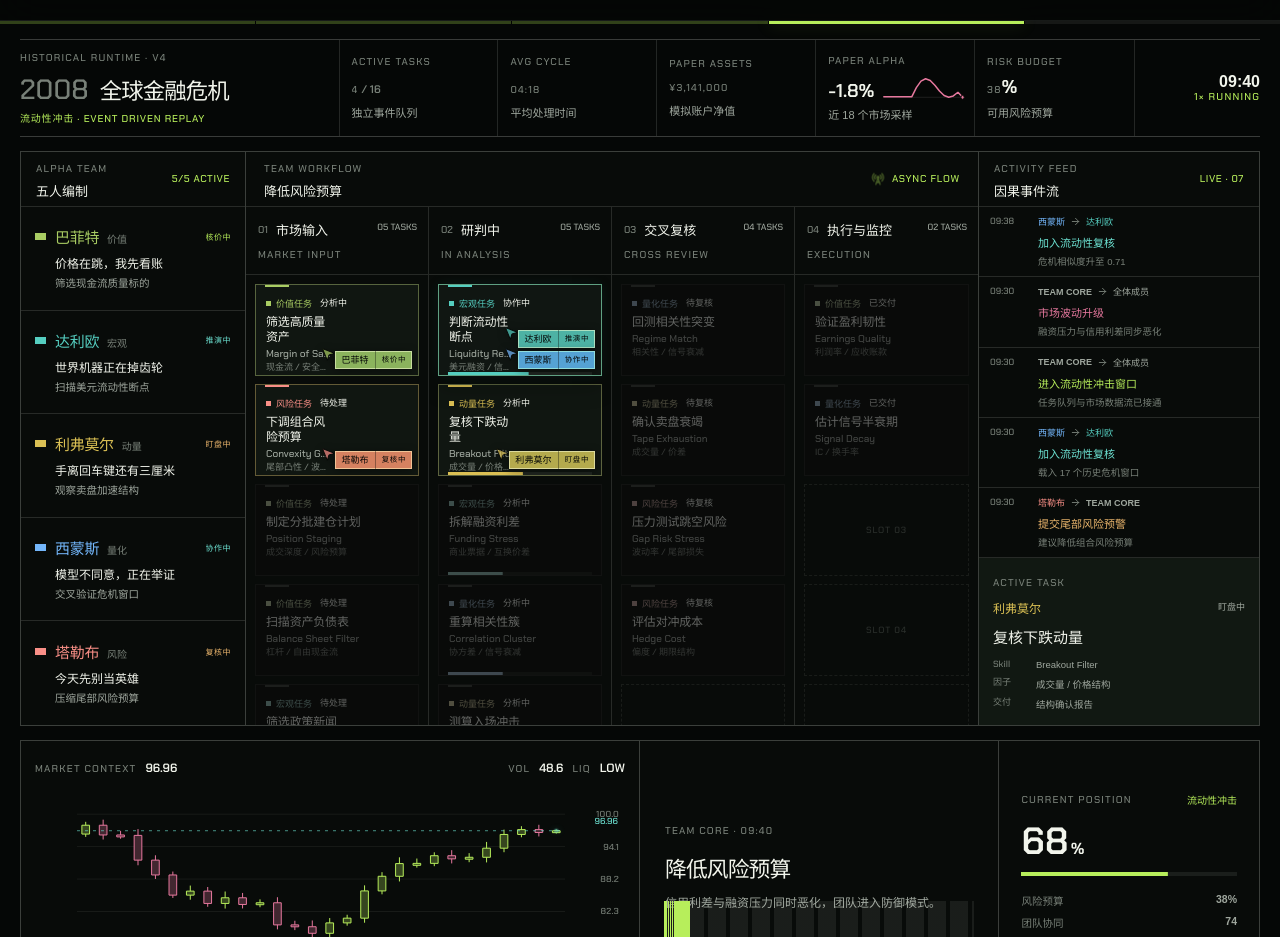
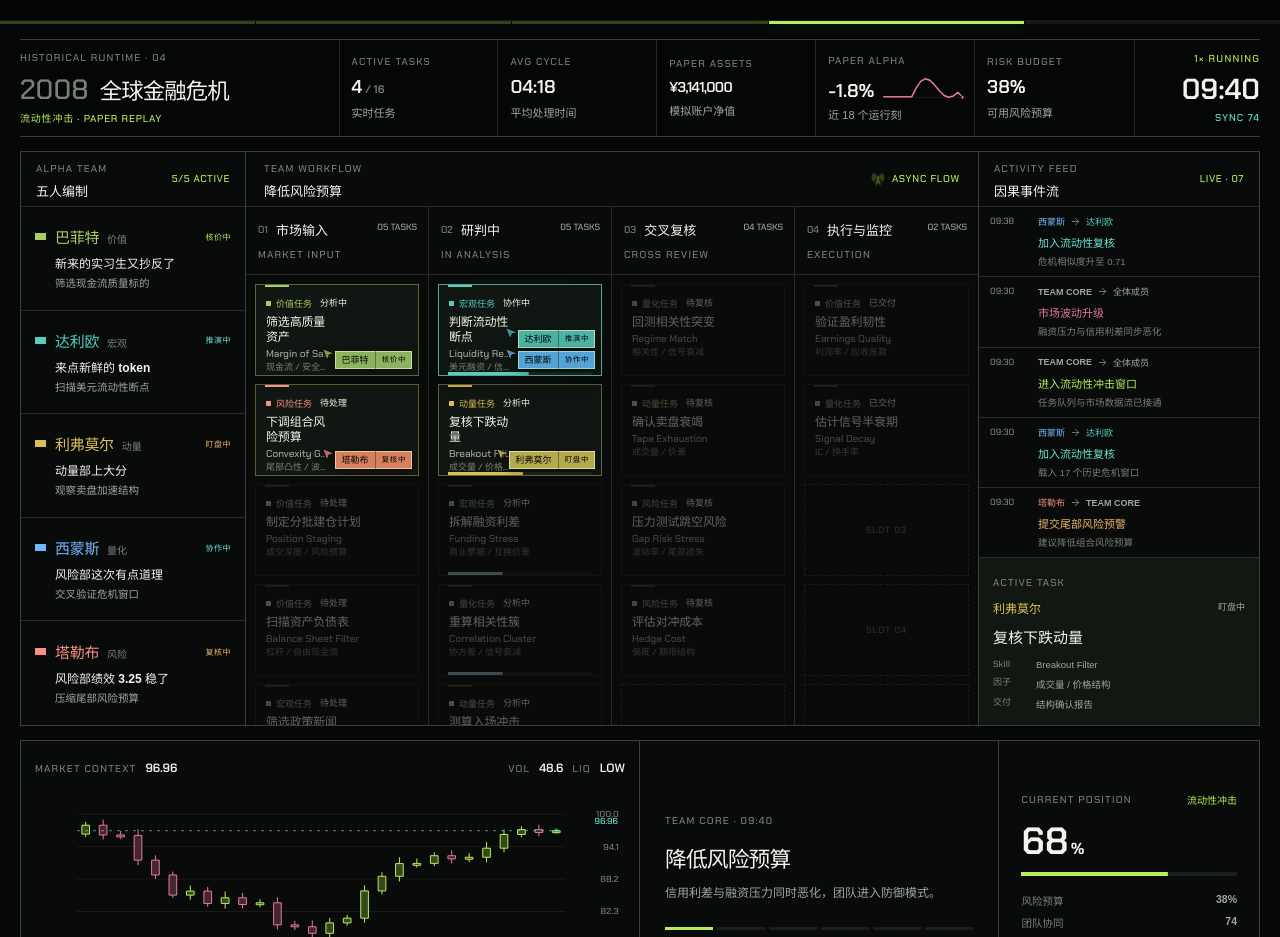
Before and after one commit to qellbot-lab/DEX_UI, a React (Vite) app in the folder versions/v4/prototype/: page /runtime in a window 1280 px wide. Shown: the part 55-992 px from the top of the page. Built offline with nearby package versions, Linux system fonts and the light colour scheme.

Commit message:
fix: restore v3 runtime framing

```diff
--- a/versions/v4/prototype/src/pages/RuntimePage.jsx
+++ b/versions/v4/prototype/src/pages/RuntimePage.jsx
@@ -87,24 +87,6 @@ function AlphaSparkline({ values, negative }) {
       <polyline points={points} />
       <circle cx={latestPoint[0]} cy={latestPoint[1]} r="2.1" />
     </svg>
-  )
-}
-
-function MetricTicker({ value, formatter = String, direction = 1 }) {
-  return (
-    <span className="v4-metric-ticker" aria-live="polite">
-      <AnimatePresence initial={false} mode="popLayout">
-        <motion.span
-          key={value}
-          initial={{ opacity: 0, y: direction >= 0 ? 9 : -9 }}
-          animate={{ opacity: 1, y: 0 }}
-          exit={{ opacity: 0, y: direction >= 0 ? -7 : 7 }}
-          transition={{ duration: 0.24, ease: [0.16, 1, 0.3, 1] }}
-        >
-          {formatter(value)}
-        </motion.span>
-      </AnimatePresence>
-    </span>
   )
 }
 
@@ -235,6 +217,7 @@ export function RuntimePage() {
   const alpha = getV4Alpha(paperAssets)
   const equityHistory = useMemo(() => createV4EquityHistory(runtime), [runtime])
   const cycleProgress = getV4CycleProgress(runtime.timeMs)
+  const phaseProgressIndex = Math.min(5, Math.floor(cycleProgress * 6))
   const alertActor = runtime.alert?.actorId ? seatByRoleId[runtime.alert.actorId] : null
   const alertIdentity = runtime.alert?.actorId ? identityForRole(runtime.alert.actorId) : null
 
@@ -314,25 +297,25 @@ export function RuntimePage() {
       <section className="v3-runtime-shell" aria-label="历史副本实时模拟控制台">
         <header className="v3-runtime-topbar">
           <div className="v3-scenario-title">
-            <span>HISTORICAL RUNTIME · V4</span>
+            <span>HISTORICAL RUNTIME · 04</span>
             <div><b>{event.year}</b><h1>{event.name}</h1></div>
-            <small>{runtime.decision.phaseLabel} · EVENT DRIVEN REPLAY</small>
+            <small>{runtime.decision.phaseLabel} · PAPER REPLAY</small>
           </div>
 
           <div className="v3-runtime-kpis" aria-label="模拟关键指标">
             <div>
               <span>ACTIVE TASKS</span>
-              <b><MetricTicker value={activeTaskCount} /><small>/ {runtimeTasks.length}</small></b>
-              <em>独立事件队列</em>
+              <b>{activeTaskCount}<small>/ {runtimeTasks.length}</small></b>
+              <em>实时任务</em>
             </div>
             <div>
               <span>AVG CYCLE</span>
-              <b><MetricTicker value={runtime.metrics.averageCycle} /></b>
+              <b>{runtime.metrics.averageCycle}</b>
               <em>平均处理时间</em>
             </div>
             <div className="v3-kpi-assets">
               <span>PAPER ASSETS</span>
-              <b><MetricTicker value={displayAssets} formatter={paperAssetFormatter.format} /></b>
+              <b>{paperAssetFormatter.format(displayAssets)}</b>
               <em>模拟账户净值</em>
             </div>
             <div className="v3-kpi-alpha">
@@ -343,18 +326,19 @@ export function RuntimePage() {
                 </b>
                 <AlphaSparkline values={equityHistory} negative={alpha < 0} />
               </div>
-              <em>近 18 个市场采样</em>
+              <em>近 18 个运行刻</em>
             </div>
             <div>
               <span>RISK BUDGET</span>
-              <b><MetricTicker value={runtime.metrics.risk} />%</b>
+              <b>{runtime.metrics.risk}%</b>
               <em>可用风险预算</em>
             </div>
           </div>
 
           <div className="v3-runtime-clock">
-            <strong>{sessionTime}</strong>
             <span>{paused ? 'PAUSED' : `${speed}× RUNNING`}</span>
+            <b>{sessionTime}</b>
+            <small>SYNC {runtime.metrics.sync}</small>
           </div>
         </header>
 
@@ -654,8 +638,10 @@ export function RuntimePage() {
                 <p>{runtime.decision.note}</p>
               </motion.div>
             </AnimatePresence>
-            <div className="v4-cycle-progress" aria-label={`运行周期进度 ${Math.round(cycleProgress * 100)}%`}>
-              <span style={{ transform: `scaleX(${cycleProgress})` }} />
+            <div className="v3-phase-progress" aria-label={`运行周期进度 ${Math.round(cycleProgress * 100)}%`}>
+              {Array.from({ length: 6 }, (_, index) => (
+                <i key={index} className={index <= phaseProgressIndex ? 'is-active' : ''} />
+              ))}
             </div>
           </section>
 
--- a/versions/v4/prototype/src/runtimeV4Engine.js
+++ b/versions/v4/prototype/src/runtimeV4Engine.js
@@ -15,6 +15,142 @@ const RUNTIME_START_SECONDS = (9 * 60 + 30) * 60
 const INITIAL_ASSETS = 3_200_000
 const twoDigits = (value) => String(value).padStart(2, '0')
 
+const AGENT_HUMOR_LIBRARY = {
+  buffett: {
+    working: [
+      '价值部先算账，别催',
+      '新来的实习生又抄反了',
+      '下次开会记得叫价值部',
+      '年终奖先别算进净值',
+    ],
+    collab: [
+      '量化部是没人了吗',
+      '动量部别把图画飞了',
+      '风险部又来没收预算',
+      '这次听宏观部半句',
+    ],
+    waiting: [
+      'Codex，你来做',
+      '牛马已收到',
+      '今天是周五吗？',
+      '我先假装没看见波动',
+    ],
+    win: [
+      '价值部今天也上分',
+      '我是耐心型天才交易员',
+      '便宜货终于会说话了',
+      '半场开香槟，只喝白水',
+    ],
+  },
+  dalio: {
+    working: [
+      '我来画K线',
+      '宏观部今天管天气',
+      '来点新鲜的 token',
+      '世界机器又要开会了',
+    ],
+    collab: [
+      '下次开会叫上价值部',
+      '量化部先别抢结论',
+      '风险部请停止唱空',
+      '动量部上大分，我记笔记',
+    ],
+    incident: [
+      'Codex，数据源你来修',
+      '年终奖要亏光啦',
+      '宏观部的锅又大又圆',
+      '我不行了，先切备用源',
+    ],
+    waiting: [
+      '今天是周五吗？',
+      '牛马已收到',
+      '等央行先说人话',
+      '我先把世界画圆一点',
+    ],
+  },
+  livermore: {
+    working: [
+      '动量部上大分',
+      '我是天才交易员',
+      '我来画K线',
+      '手别抖，利润会跑',
+    ],
+    collab: [
+      '我不同意',
+      '量化部再算一次',
+      '风险部别拔我网线',
+      '价值部这次跟不跟',
+    ],
+    waiting: [
+      '半场开香槟',
+      '今天是周五吗？',
+      '市场不动我也不动',
+      'Codex，帮我盯两分钟',
+    ],
+    loss: [
+      '天才交易员陨落了',
+      '我不行了',
+      '年终奖要亏光啦',
+      '刚才那根线当没看见',
+    ],
+  },
+  simons: {
+    working: [
+      '量化部是有人滴',
+      '来点新鲜的 token',
+      '模型不背这个锅',
+      'Codex，你来跑回测',
+    ],
+    collab: [
+      '我不同意',
+      '样本说你们都太自信',
+      '下次开会叫上量化部',
+      '风险部这次有点道理',
+    ],
+    waiting: [
+      'GPU 摸鱼中',
+      '今天是周五吗？',
+      '模型在装作深思熟虑',
+      '牛马已收到，开始重算',
+    ],
+    win: [
+      '量化部上大分',
+      '模型今天想要绩效',
+      '半场开香槟，只开日志',
+      '我是天才回测员',
+    ],
+  },
+  taleb: {
+    working: [
+      '风险部绩效 3.25 稳了',
+      '我不同意',
+      '今天谁也别想梭哈',
+      '风险部已拔掉香槟塞',
+    ],
+    collab: [
+      '动量部先坐下',
+      '量化部把尾巴算进去',
+      '下次开会叫上风险部',
+      '价值部别只看便宜',
+    ],
+    incident: [
+      '天才交易员陨落预警',
+      '年终奖保卫战开始',
+      '我不行了，你们先止损',
+      '风险部今天又要得罪人',
+    ],
+    waiting: [
+      '今天是周五吗？',
+      '牛马已收到',
+      '等你们乐观完我再说',
+      '我先替组合担心一下',
+    ],
+  },
+}
+
+const humorPool = (agentId, mood) => AGENT_HUMOR_LIBRARY[agentId][mood]
+const firstHumor = (agentId, mood) => humorPool(agentId, mood)[0]
+
 const INITIAL_LANES = [
   1, 0, 1, 2,
   0, 0, 1, 0,
@@ -26,7 +162,7 @@ const INITIAL_AGENT_STATE = {
   buffett: {
     taskId: 'quality-screen',
     mode: 'working',
-    humor: '价格很热闹，我先算账',
+    humor: firstHumor('buffett', 'working'),
     detail: '复核核心资产现金流压力',
     skill: 'Margin of Safety',
     stateLabel: '核价中',
@@ -35,7 +171,7 @@ const INITIAL_AGENT_STATE = {
   dalio: {
     taskId: 'liquidity-break',
     mode: 'working',
-    humor: '世界机器正在掉齿轮',
+    humor: firstHumor('dalio', 'working'),
     detail: '扫描美元流动性断点',
     skill: 'Liquidity Regime',
     stateLabel: '推演中',
@@ -44,7 +180,7 @@ const INITIAL_AGENT_STATE = {
   livermore: {
     taskId: 'tape-confirmation',
     mode: 'working',
-    humor: '手离回车键还有三厘米',
+    humor: firstHumor('livermore', 'working'),
     detail: '观察卖盘加速结构',
     skill: 'Tape Reader',
     stateLabel: '盯盘中',
@@ -53,7 +189,7 @@ const INITIAL_AGENT_STATE = {
   simons: {
     taskId: 'liquidity-break',
     mode: 'reviewing',
-    humor: '模型说：样本还不够',
+    humor: firstHumor('simons', 'collab'),
     detail: '交叉验证流动性信号',
     skill: 'Regime Match',
     stateLabel: '协作中',
@@ -62,7 +198,7 @@ const INITIAL_AGENT_STATE = {
   taleb: {
     taskId: 'tail-budget',
     mode: 'reviewing',
-    humor: '今天先别当英雄',
+    humor: firstHumor('taleb', 'working'),
     detail: '压缩尾部风险预算',
     skill: 'Convexity Guard',
     stateLabel: '复核中',
@@ -139,7 +275,7 @@ const SCENARIO_EVENTS = [
     agentId: 'buffett',
     taskId: 'quality-screen',
     mode: 'working',
-    humor: '价格在跳，我先看账',
+    humor: humorPool('buffett', 'working'),
     detail: '筛选现金流质量标的',
     skill: 'Margin of Safety',
     stateLabel: '核价中',
@@ -153,7 +289,7 @@ const SCENARIO_EVENTS = [
     agentId: 'dalio',
     taskId: 'liquidity-break',
     mode: 'working',
-    humor: '世界机器正在掉齿轮',
+    humor: humorPool('dalio', 'working'),
     detail: '扫描美元流动性断点',
     skill: 'Liquidity Regime',
     stateLabel: '推演中',
@@ -167,7 +303,7 @@ const SCENARIO_EVENTS = [
     agentId: 'simons',
     taskId: 'liquidity-break',
     mode: 'reviewing',
-    humor: '模型不同意，正在举证',
+    humor: humorPool('simons', 'collab'),
     detail: '交叉验证危机窗口',
     skill: 'Regime Match',
     stateLabel: '协作中',
@@ -192,7 +328,7 @@ const SCENARIO_EVENTS = [
     agentId: 'livermore',
     taskId: 'tape-confirmation',
     mode: 'working',
-    humor: '手离回车键还有三厘米',
+    humor: humorPool('livermore', 'working'),
     detail: '观察卖盘加速结构',
     skill: 'Breakout Filter',
     stateLabel: '盯盘中',
@@ -206,7 +342,7 @@ const SCENARIO_EVENTS = [
     agentId: 'taleb',
     taskId: 'tail-budget',
     mode: 'reviewing',
-    humor: '风险席今日照常扫兴',
+    humor: humorPool('taleb', 'working'),
     detail: '审核尾部保护条件',
     skill: 'Convexity Guard',
     stateLabel: '复核中',
@@ -232,7 +368,7 @@ const SCENARIO_EVENTS = [
     type: 'agent.state',
     agentId: 'dalio',
     mode: 'incident',
-    humor: '摸鱼失败，数据源报警了',
+    humor: humorPool('dalio', 'incident'),
     detail: '切换备用市场深度源',
     skill: 'Feed Recovery',
     stateLabel: '救火中',
@@ -255,7 +391,7 @@ const SCENARIO_EVENTS = [
     agentId: 'simons',
     taskId: 'tail-budget',
     mode: 'reviewing',
-    humor: '模型开始替风险席说话',
+    humor: humorPool('simons', 'collab'),
     detail: '复核波动率曲面异常',
     skill: 'Volatility Surface',
     stateLabel: '联合复核',
@@ -278,7 +414,7 @@ const SCENARIO_EVENTS = [
     at: 16_850,
     type: 'agent.release',
     agentId: 'dalio',
-    humor: '修完数据源，假装没加班',
+    humor: humorPool('dalio', 'waiting'),
     detail: '等待下一轮宏观输入',
     skill: 'Macro Scanner',
     stateLabel: '待命中',
@@ -304,7 +440,7 @@ const SCENARIO_EVENTS = [
     agentId: 'dalio',
     taskId: 'funding-spread',
     mode: 'working',
-    humor: '又画了一张世界运行图',
+    humor: humorPool('dalio', 'working'),
     detail: '拆解商业票据融资利差',
     skill: 'Funding Stress',
     stateLabel: '推演中',
@@ -317,7 +453,7 @@ const SCENARIO_EVENTS = [
     agentId: 'buffett',
     taskId: 'balance-sheet',
     mode: 'working',
-    humor: '下跌不耽误看资产负债表',
+    humor: humorPool('buffett', 'working'),
     detail: '扫描杠杆与自由现金流',
     skill: 'Balance Sheet Filter',
     stateLabel: '筛选中',
@@ -332,7 +468,7 @@ const SCENARIO_EVENTS = [
     agentId: 'simons',
     taskId: 'quality-screen',
     mode: 'reviewing',
-    humor: '模型允许小声乐观',
+    humor: humorPool('simons', 'collab'),
     detail: '验证质量因子稳定性',
     skill: 'Quality Stability',
     stateLabel: '联合分析',
@@ -346,7 +482,7 @@ const SCENARIO_EVENTS = [
     type: 'agent.state',
     agentId: 'livermore',
     mode: 'waiting',
-    humor: '不抢第一根反弹',
+    humor: humorPool('livermore', 'waiting'),
     detail: '等待成交量确认',
     skill: 'Breakout Filter',
     stateLabel: '等确认',
@@ -369,7 +505,7 @@ const SCENARIO_EVENTS = [
     at: 30_000,
     type: 'agent.release',
     agentId: 'simons',
-    humor: '模型跑完，先看人类争论',
+    humor: humorPool('simons', 'waiting'),
     detail: '等待下一项交叉验证',
     skill: 'Regime Match',
     stateLabel: '待命中',
@@ -383,7 +519,7 @@ const SCENARIO_EVENTS = [
     agentId: 'buffett',
     taskId: 'reentry-plan',
     mode: 'working',
-    humor: '便宜开始有点像便宜了',
+    humor: humorPool('buffett', 'collab'),
     detail: '制定两档建仓计划',
     skill: 'Position Staging',
     stateLabel: '核价中',
@@ -396,7 +532,7 @@ const SCENARIO_EVENTS = [
     agentId: 'livermore',
     taskId: 'reentry-plan',
     mode: 'working',
-    humor: '这次可以认真看一眼',
+    humor: humorPool('livermore', 'collab'),
     detail: '测算入场滑点与成交深度',
     skill: 'Execution Depth',
     stateLabel: '测深度',
@@ -411,7 +547,7 @@ const SCENARIO_EVENTS = [
     agentId: 'taleb',
     taskId: 'reentry-plan',
     mode: 'reviewing',
-    humor: '可以进，但别冲',
+    humor: humorPool('taleb', 'collab'),
     detail: '设置再入场风险上限',
     skill: 'Exposure Gate',
     stateLabel: '风险复核',
@@ -446,7 +582,7 @@ const SCENARIO_EVENTS = [
     at: 42_000,
     type: 'agent.release',
     agentId: 'buffett',
-    humor: '清单写完，咖啡也凉了',
+    humor: humorPool('buffett', 'waiting'),
     detail: '等待持仓质量回传',
     skill: 'Quality Drift',
     stateLabel: '待命中',
@@ -460,7 +596,7 @@ const SCENARIO_EVENTS = [
     agentId: 'simons',
     taskId: 'balance-sheet',
     mode: 'reviewing',
-    humor: '模型正在挑财报的刺',
+    humor: humorPool('simons', 'working'),
     detail: '验证资产质量因子',
     skill: 'Balance Sheet Test',
     stateLabel: '复核中',
@@ -474,7 +610,7 @@ const SCENARIO_EVENTS = [
     type: 'agent.state',
     agentId: 'dalio',
     mode: 'waiting',
-    humor: '报告发了，假装下班',
+    humor: humorPool('dalio', 'waiting'),
     detail: '等待政策信号更新',
     skill: 'Policy Map',
     stateLabel: '等回传',
@@ -488,7 +624,7 @@ const SCENARIO_EVENTS = [
     agentId: 'dalio',
     taskId: 'policy-news',
     mode: 'working',
-    humor: '又和政策路径开会',
+    humor: humorPool('dalio', 'collab'),
     detail: '筛选央行措辞与可信度',
     skill: 'Policy Signal Map',
     stateLabel: '扫描中',
@@ -503,7 +639,7 @@ const SCENARIO_EVENTS = [
     agentId: 'taleb',
     taskId: 'policy-news',
     mode: 'reviewing',
-    humor: '风险席来给政策信号降温',
+    humor: humorPool('taleb', 'collab'),
     detail: '审核政策信号失效风险',
     skill: 'Narrative Risk',
     stateLabel: '联合分析',
@@ -535,7 +671,7 @@ const SCENARIO_EVENTS = [
     at: 57_000,
     type: 'agent.release',
     agentId: 'livermore',
-    humor: '已成交，拒绝复盘庆功',
+    humor: humorPool('livermore', 'loss'),
     detail: '监控价格结构与回撤',
     skill: 'Position Keeper',
     stateLabel: '监控中',
@@ -549,7 +685,7 @@ const SCENARIO_EVENTS = [
     agentId: 'buffett',
     taskId: 'earnings-resilience',
     mode: 'working',
-    humor: '新一轮财报，又可以算账',
+    humor: humorPool('buffett', 'win'),
     detail: '验证盈利韧性与应收质量',
     skill: 'Earnings Quality',
     stateLabel: '核价中',
@@ -788,8 +924,15 @@ function applyEvent(currentState, event) {
 
 function materializeEvent(relativeEvent, cycleIndex) {
   const at = cycleIndex * V4_RUNTIME_CYCLE_MS + relativeEvent.at
+  const humor = Array.isArray(relativeEvent.humor)
+    ? relativeEvent.humor[
+      (cycleIndex + Math.floor(relativeEvent.at / 1_000)) % relativeEvent.humor.length
+    ]
+    : relativeEvent.humor
+
   return {
     ...relativeEvent,
+    ...(humor == null ? null : { humor }),
     at,
     cycleIndex,
     absoluteId: `${cycleIndex}-${relativeEvent.id}`,
--- a/versions/v4/prototype/src/v4-runtime-motion.css
+++ b/versions/v4/prototype/src/v4-runtime-motion.css
@@ -4,18 +4,6 @@
   --v4-alert-acid: oklch(84% .16 126);
   --v4-alert-cyan: oklch(80% .1 184);
   position: relative;
-}
-
-.v4-metric-ticker {
-  display: inline-grid;
-  min-width: 0;
-  overflow: hidden;
-  vertical-align: bottom;
-}
-
-.v4-metric-ticker > span {
-  grid-area: 1 / 1;
-  white-space: nowrap;
 }
 
 .v4-alert-stage {
@@ -261,41 +249,6 @@
   color: var(--acid);
 }
 
-.v4-cycle-progress {
-  position: absolute;
-  right: 24px;
-  bottom: 20px;
-  left: 24px;
-  height: 4px;
-  overflow: hidden;
-  pointer-events: none;
-  background:
-    repeating-linear-gradient(
-      90deg,
-      rgba(242, 245, 236, .08) 0 18px,
-      transparent 18px 22px
-    );
-}
-
-.v4-runtime-page .v3-team-core {
-  position: relative;
-  overflow: hidden;
-}
-
-.v4-cycle-progress > span {
-  display: block;
-  width: 100%;
-  height: 100%;
-  transform-origin: left;
-  background:
-    repeating-linear-gradient(
-      90deg,
-      var(--acid) 0 18px,
-      transparent 18px 22px
-    );
-  transition: transform 80ms linear;
-}
-
 .v4-runtime-page .v3-position-meter span,
 .v4-runtime-page .v3-task-progress span {
   transition-duration: calc(360ms / var(--runtime-speed, 1));
@@ -377,10 +330,6 @@
 }
 
 @media (prefers-reduced-motion: reduce) {
-  .v4-runtime-page .v4-cycle-progress > span {
-    transition: none;
-  }
-
   .v4-runtime-page .v4-runtime-alert,
   .v4-runtime-page .v3-task-card,
   .v4-runtime-page .v3-agent-presence {
```
Also changed, not shown: versions/v4/prototype/qa/verify-runtime-v4.mjs (+9 -0 lines).
